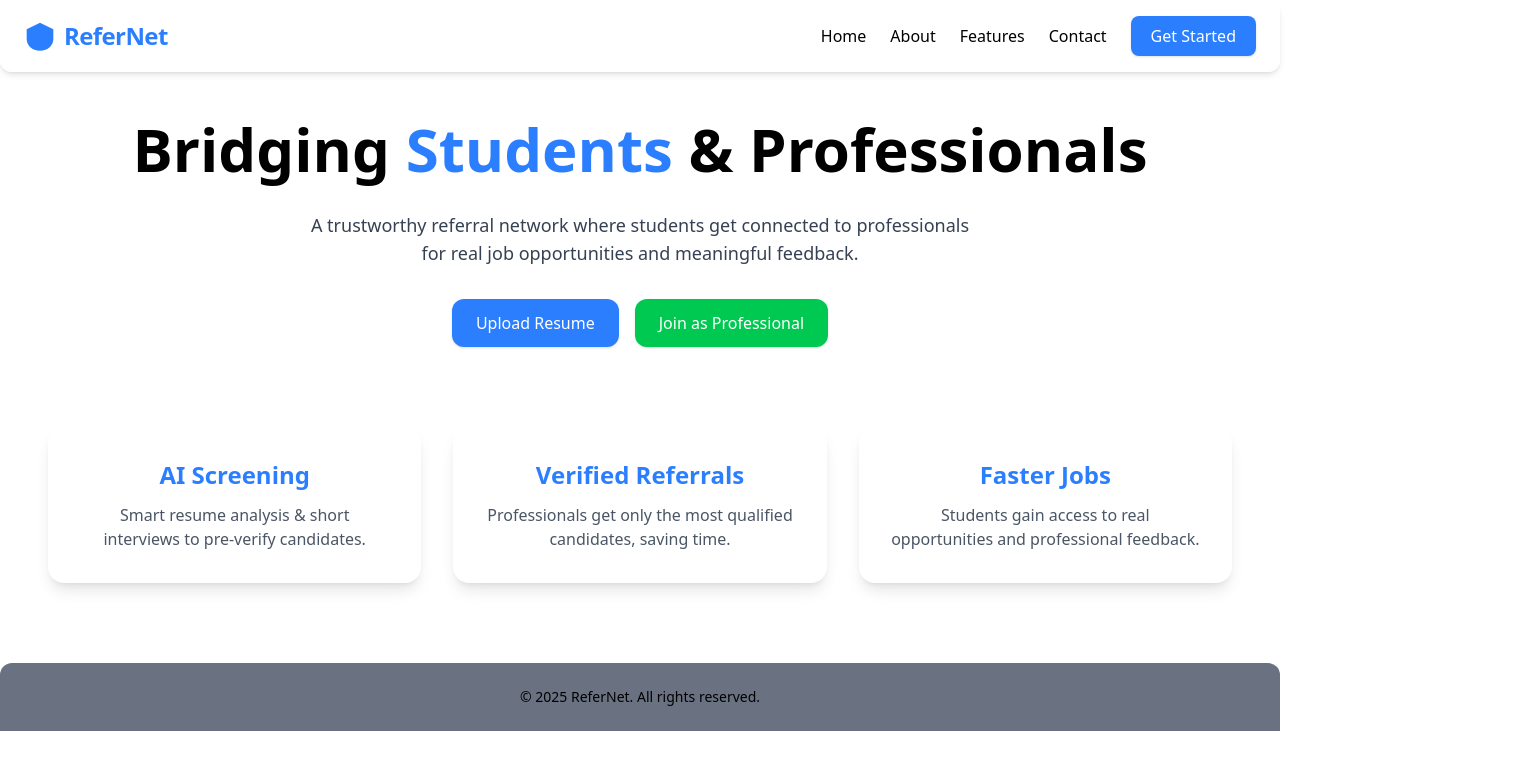
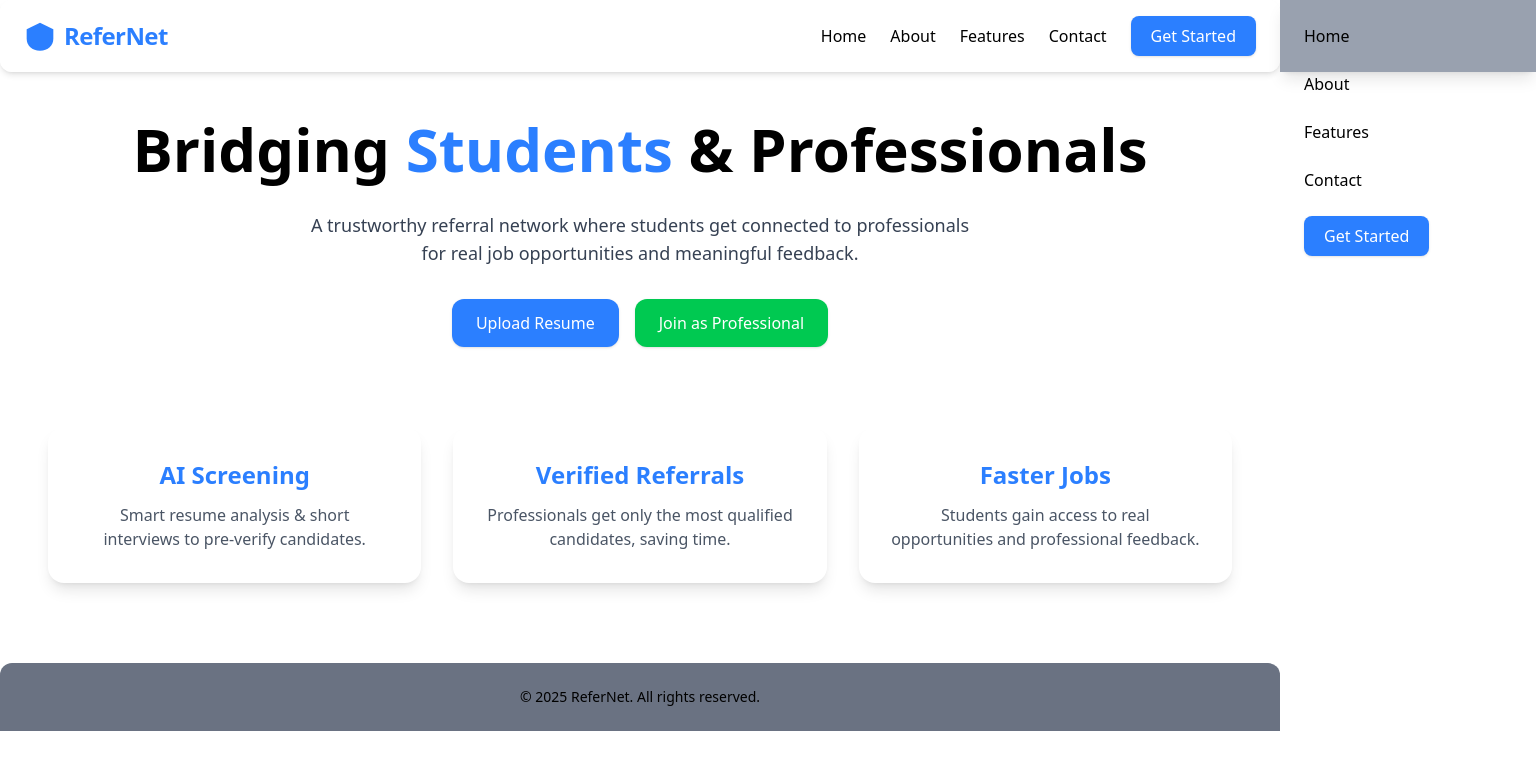
Before and after one commit to shaikRahilAhmed/ReferNett, a Next.js app: page / in a window 1280 px wide. Shown: the top 770 px of the page, 1536 px wide, since content can reach past the window. Built offline with nearby package versions, Linux system fonts and the light colour scheme.

Commit message:
added slid bar

```diff
--- a/src/app/component/Nav.js
+++ b/src/app/component/Nav.js
@@ -1,29 +1,59 @@
 "use client";
-import React from "react";
+import React, { useState } from "react";
 import Link from "next/link";
 
 const Nav = () => {
+  const [open, setOpen] = useState(false);
+
   return (
-    <nav>
-      <div className="flex gap-6 items-center">
-        <Link href="/" className="hover:text-primary transition">
-          Home
-        </Link>
-        <Link href="/about" className="hover:text-primary transition">
-          About
-        </Link>
-        <Link href="/features" className="hover:text-primary transition">
-          Features
-        </Link>
-        <Link href="/contact" className="hover:text-primary transition">
-          Contact
-        </Link>
+    <nav className="relative">
+      {/* Desktop menu */}
+      <div className="hidden md:flex gap-6 items-center">
+        <Link href="/" className="hover:text-primary transition">Home</Link>
+        <Link href="/about" className="hover:text-primary transition">About</Link>
+        <Link href="/features" className="hover:text-primary transition">Features</Link>
+        <Link href="/contact" className="hover:text-primary transition">Contact</Link>
         <Link href="/getStarted">
           <button className="px-5 py-2 bg-blue-500 text-white rounded-lg shadow hover:scale-105 transition">
             Get Started
           </button>
         </Link>
       </div>
+
+      {/* Mobile hamburger button */}
+      <div className="md:hidden flex items-center justify-between px-4 py-3">
+        <span className="font-bold text-lg"></span> {/* Replace with your logo if needed */}
+        <button onClick={() => setOpen(!open)} className="text-2xl focus:outline-none">
+          {open ? "✕" : "☰"}
+        </button>
+      </div>
+
+      {/* Mobile sidebar menu */}
+      <div
+        className={`fixed top-0 right-0 h-full w-64 bg-gray-400 shadow-lg transform transition-transform duration-300 z-50
+          ${open ? "translate-x-0" : "translate-x-full"}
+        `}
+      >
+        <div className="flex flex-col p-6 gap-6">
+          <Link href="/" className="hover:text-primary transition" onClick={() => setOpen(false)}>Home</Link>
+          <Link href="/about" className="hover:text-primary transition" onClick={() => setOpen(false)}>About</Link>
+          <Link href="/features" className="hover:text-primary transition" onClick={() => setOpen(false)}>Features</Link>
+          <Link href="/contact" className="hover:text-primary transition" onClick={() => setOpen(false)}>Contact</Link>
+          <Link href="/getStarted" onClick={() => setOpen(false)}>
+            <button className="px-5 py-2 bg-blue-500 text-white rounded-lg shadow hover:scale-105 transition">
+              Get Started
+            </button>
+          </Link>
+        </div>
+      </div>
+
+      {/* Overlay when sidebar is open */}
+      {open && (
+        <div
+          className="fixed inset-0 bg-black opacity-30 z-40"
+          onClick={() => setOpen(false)}
+        ></div>
+      )}
     </nav>
   );
 };
```
